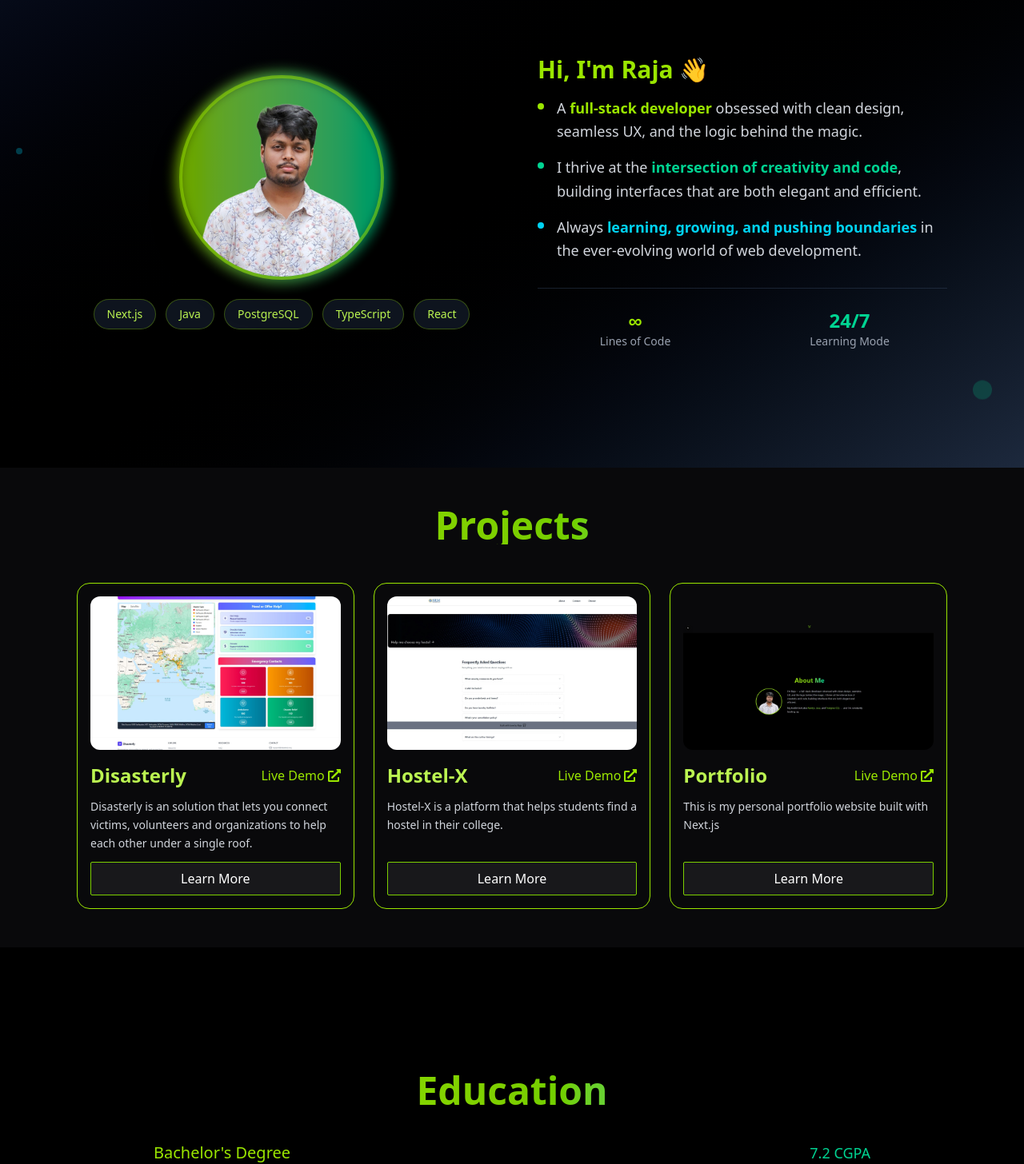
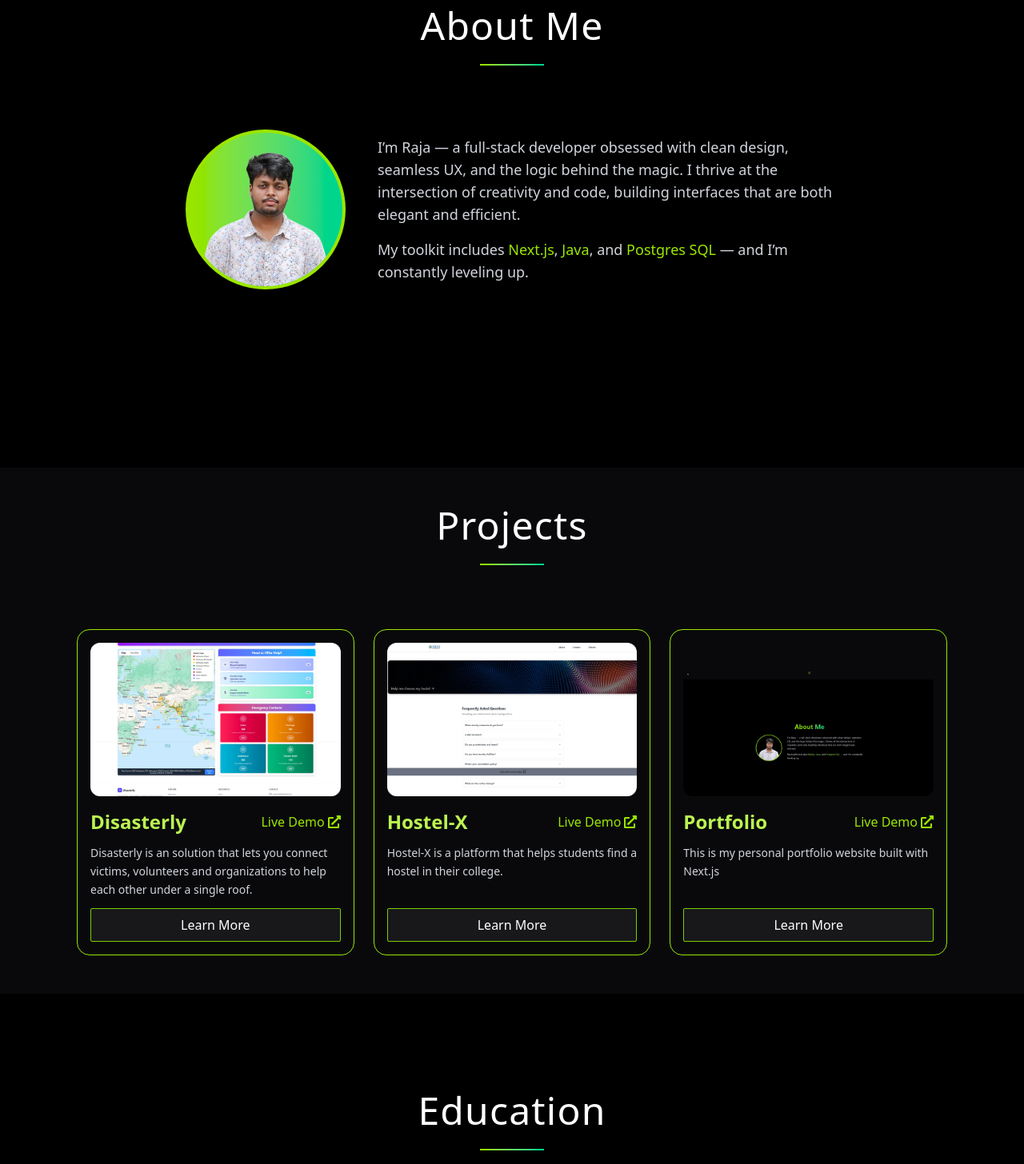
Before and after one commit to rajavenkatesh04/PortfolioV3, a Next.js app: page / in a window 1280 px wide. Shown: the part 1015-2471 px from the top of the page at 80% size. Built offline with nearby package versions, Linux system fonts and the light colour scheme.

Commit message:
Modify styling for all headings

```diff
--- a/app/About/page.js
+++ b/app/About/page.js
@@ -9,9 +9,13 @@ export default function About() {
                 id="about"
                 className="min-h-screen flex flex-col justify-center items-center bg-black text-white px-4 sm:px-8 lg:px-24"
             >
-                <h1 className="text-4xl sm:text-5xl font-bold text-center mb-10 bg-gradient-to-r from-lime-400 via-lime-500 to-emerald-400 bg-clip-text text-transparent">
-                    About Me
-                </h1>
+                <div className="text-center mb-16 sm:mb-20">
+                    <h1 className="text-3xl sm:text-4xl lg:text-5xl font-light text-white tracking-wide">
+                        About Me
+                    </h1>
+                    <div
+                        className="w-16 sm:w-20 h-0.5 bg-gradient-to-r from-lime-400 to-emerald-400 mx-auto mt-4 sm:mt-6"></div>
+                </div>
 
                 <div className="flex flex-col md:flex-row items-center gap-10">
                     {/* Profile Image */}
--- a/app/Education/page.js
+++ b/app/Education/page.js
@@ -38,10 +38,15 @@ export default function Education() {
                 <div
                     className="min-h-screen flex flex-col justify-center items-center bg-black text-white px-4 sm:px-8 lg:px-24 py-12 ">
                     <section id="education" className="w-full max-w-4xl ">
-                        {/* Keeping your gradient heading but with cleaner typography */}
-                        <h1 className="mb-2 text-4xl sm:text-5xl font-bold text-center mb-10 bg-gradient-to-r from-lime-400 via-lime-500 to-emerald-400 bg-clip-text text-transparent">
-                            Education
-                        </h1>
+
+                        {/*Clean heading*/}
+                        <div className="text-center mb-16 sm:mb-20">
+                            <h1 className="text-3xl sm:text-4xl lg:text-5xl font-light text-white tracking-wide">
+                                Education
+                            </h1>
+                            <div
+                                className="w-16 sm:w-20 h-0.5 bg-gradient-to-r from-lime-400 to-emerald-400 mx-auto mt-4 sm:mt-6"></div>
+                        </div>
 
                         <div className="space-y-8">
                             {educationData.map((education) => (
--- a/app/_components/ui/Footer.jsx
+++ b/app/_components/ui/Footer.jsx
@@ -8,11 +8,11 @@ import Link from "next/link";
 
 export default function Footer() {
     return (
-        <footer className="w-full z-50 bg-black backdrop-blur-md text-center py-6 px-3 items-center justify-center">
+        <footer className="w-full z-50 bg-gradient-to-r from-lime-400 to-emerald-400 backdrop-blur-md text-center py-3 px-3 items-center justify-center text-white">
             <div className={`hidden md:block`}>
                 <div className=" py-4 max-w-7xl mx-auto px-4 flex justify-between items-center text-2xl ">
                     <div
-                        className="flex justify-center items-center gap-6 text-lime-400 hover:text-lime-300 transition-colors ">
+                        className="flex justify-center items-center gap-6 transition-colors ">
                         <Link href={`https://github.com/rajavenkatesh04`} target={`_blank`}><FaGithub
                             className="hover:scale-110 transition-transform cursor-pointer"/></Link>
                         <Link href={`https://leetcode.com/u/rajavenkatesh20/`} target={`_blank`}><SiLeetcode
@@ -22,12 +22,12 @@ export default function Footer() {
                             className="hover:scale-110 transition-transform cursor-pointer"/></Link>
                     </div>
 
-                    <p className="text-sm sm:text-base flex justify-center items-center gap-2 text-lime-400">
+                    <p className="text-sm sm:text-base flex justify-center items-center gap-2 ">
                         Built with love <FaHeart
-                        className="text-lime-600 animate-pulse drop-shadow-md text-lime-400"/> by Raja
+                        className=" animate-pulse drop-shadow-md"/> by Raja
                     </p>
 
-                    <div className="flex justify-center items-center gap-6 text-lime-400 hover:text-lime-300 transition-colors">
+                    <div className="flex justify-center items-center gap-6 transition-colors">
                         <Link href={`https://www.linkedin.com/in/guthularajavenkatesh/`} target={`_blank`}><SiCredly
                             className="hover:scale-110 transition-transform cursor-pointer"/></Link>
                         <Link href={`https://www.linkedin.com/in/guthularajavenkatesh/`} target={`_blank`}><FaLinkedin
@@ -38,12 +38,12 @@ export default function Footer() {
 
             <div className={`md:hidden `}>
                 <div className={`flex flex-col space-y-4`}>
-                    <p className="text-sm sm:text-base flex justify-center items-center gap-2 text-lime-400">
+                    <p className="text-sm sm:text-base flex justify-center items-center gap-2 text-white">
                         Built with love <FaHeart
                         className="text-lime-600 animate-pulse drop-shadow-md text-lime-400"/> by Raja
                     </p>
 
-                    <div className="flex justify-center text-2xl items-center gap-6 text-lime-400 hover:text-lime-300 transition-colors ">
+                    <div className="flex justify-center text-2xl items-center gap-6 text-white hover:text-lime-300 transition-colors ">
                         <Link href={`https://github.com/rajavenkatesh04`} target={`_blank`}><FaGithub
                             className="hover:scale-110 transition-transform cursor-pointer"/></Link>
                         <Link href={`https://leetcode.com/u/rajavenkatesh20/`} target={`_blank`}><SiLeetcode
--- a/app/contact/page.js
+++ b/app/contact/page.js
@@ -33,23 +33,25 @@ export default function Contact() {
 
     return (
         <div id={"contact"} className={"w-full px-[12%] py-10 scroll-mt-20 bg-zinc-950 text-white font-josefin-sans"}>
-            <h1 className="mb-2 text-4xl sm:text-5xl font-bold text-center mb-10 bg-gradient-to-r from-lime-400 via-lime-500 to-emerald-400 bg-clip-text text-transparent">
-                Get in touch
-            </h1>
+            <div className="text-center mb-16 sm:mb-20">
+                <h1 className="text-3xl sm:text-4xl lg:text-5xl font-light text-white tracking-wide">
+                    Get in touch!
+                </h1>
+                <div
+                    className="w-16 sm:w-20 h-0.5 bg-gradient-to-r from-lime-400 to-emerald-400 mx-auto mt-4 sm:mt-6"></div>
+            </div>
             <p className={"text-center max-w-2xl mx-auto mt-5 mb-12 "}>I'd love to hear from you! If you have any questions, comments or feedback, Please use the form below.</p>
 
-            <form onSubmit={onSubmit} className={"max-w-2xl mx-auto"}>
-                <div className={"grid grid-cols-auto gap-6 mt-10 mb-8"}>
-                    <input name={"Name"} type={"text"} placeholder={"Enter your name"} required  className={"flex-1 p-3 outline-none border-[0.5px] border-gray-400 rounded-md focus:border-lime-400 "}/>
-                    <input name={"Email"} type={"email"} placeholder={"Enter your email"} required className={"flex-1 p-3 outline-none border-[0.5px] border-gray-400 rounded-md focus:border-lime-400 "} />
+            <form onSubmit={onSubmit} className={"max-w-2xl mx-auto "}>
+                <div className={"grid grid-cols-auto gap-6 mt-10 mb-8 "}>
+                    <input name={"Name"} type={"text"} placeholder={"Enter your name"} required  className={"flex-1 p-3 outline-none border-[0.5px] border-lime-400 rounded-md focus:border-teal-500 "}/>
+                    <input name={"Email"} type={"email"} placeholder={"Enter your email"} required className={"flex-1 p-3 outline-none border-[0.5px] border-lime-400 rounded-md focus:border-teal-500"} />
 
                 </div>
 
-                <textarea name={"Message"} rows={"6"} placeholder={"Enter your message"} required className={"w-full p-4 outline-none border-[0.5px] border-gray-400 rounded-md  mb-6 focus:border-lime-400"} />
+                <textarea name={"Message"} rows={"6"} placeholder={"Enter your message"} required className={"w-full p-4 outline-none border-[0.5px] border-lime-400 rounded-md focus:border-teal-500"} />
 
-                <button type={"submit"} className={"py-3 px-8 w-max flex items-center justify-between gap-2 bg-black/80 text-white rounded-full mx-auto hover:border border-lime-400 duration-400 ease-in-out"}>Submit now  <IoIosSend /></button> <p className={"mt-4"}>{result}</p>
-
-
+                <button type={"submit"} className={"my-2 py-3 px-8 w-max flex items-center justify-between gap-2 bg-black/80 text-white rounded-full mx-auto hover:border border-lime-400 duration-400 ease-in-out"}>Submit now  <IoIosSend /></button> <p className={"mt-4"}>{result}</p>
             </form>
         </div>
     )
--- a/app/page.js
+++ b/app/page.js
@@ -11,7 +11,7 @@ export default function Home() {
   return (
     <div>
       <SplitText />
-      <About2 />
+      <About />
         <Projects />
         <Education />
         <Contact />
--- a/app/projects/page.js
+++ b/app/projects/page.js
@@ -8,9 +8,13 @@ export default function Projects() {
         <div className="flex flex-col justify-center items-center bg-zinc-950 text-white px-4 sm:px-8 lg:px-24 py-12">
             <section id="projects" className="w-full max-w-7xl">
                 <div>
-                    <h1 className="text-4xl sm:text-5xl font-bold text-center mb-12 bg-gradient-to-r from-lime-400 via-lime-500 to-emerald-400 bg-clip-text text-transparent">
-                        Projects
-                    </h1>
+                    <div className="text-center mb-16 sm:mb-20">
+                        <h1 className="text-3xl sm:text-4xl lg:text-5xl font-light text-white tracking-wide">
+                            Projects
+                        </h1>
+                        <div
+                            className="w-16 sm:w-20 h-0.5 bg-gradient-to-r from-lime-400 to-emerald-400 mx-auto mt-4 sm:mt-6"></div>
+                    </div>
 
                     {/* Projects Grid */}
                     <div className="grid grid-cols-1 md:grid-cols-2 lg:grid-cols-3 gap-6">
```
